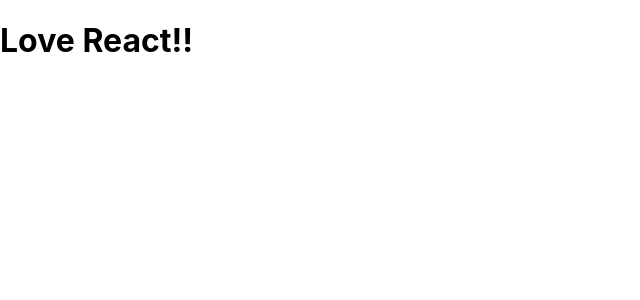
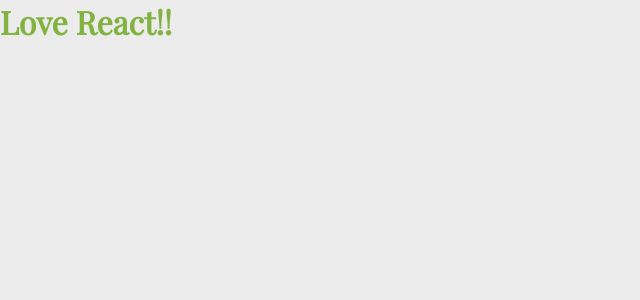
Before and after one commit to KhanDoors/react-image-gallery, a React (Create React App) app: page / in a window 1280 px wide. Shown: the top 300 px of the page, without its empty margins (0-640 px from the left). Built offline with nearby package versions, Linux system fonts and the light colour scheme.

Commit message:
icons fonts sass installed

```diff
--- a/package.json
+++ b/package.json
@@ -3,6 +3,7 @@
   "version": "0.1.0",
   "private": true,
   "dependencies": {
+    "node-sass": "^4.10.0",
     "react": "^16.6.3",
     "react-dom": "^16.6.3",
     "react-scripts": "2.1.1"
--- a/public/index.html
+++ b/public/index.html
@@ -10,7 +10,16 @@
     <meta name="theme-color" content="#000000" />
 
     <link rel="manifest" href="%PUBLIC_URL%/manifest.json" />
-
+    <link
+      href="https://fonts.googleapis.com/css?family=Playfair+Display"
+      rel="stylesheet"
+    />
+    <link
+      rel="stylesheet"
+      href="https://use.fontawesome.com/releases/v5.5.0/css/all.css"
+      integrity="sha384-B4dIYHKNBt8Bc12p+WXckhzcICo0wtJAoU8YZTY5qE0Id1GSseTk6S+L3BlXeVIU"
+      crossorigin="anonymous"
+    />
     <title>React Image Gallery</title>
   </head>
   <body>
--- a/src/App.js
+++ b/src/App.js
@@ -1,6 +1,6 @@
 import React, { Component } from "react";
 
-import "./App.css";
+import "./App.scss";
 
 class App extends Component {
   render() {
--- a/src/index.css
+++ /dev/null
@@ -1,14 +0,0 @@
-body {
-  margin: 0;
-  padding: 0;
-  font-family: -apple-system, BlinkMacSystemFont, "Segoe UI", "Roboto", "Oxygen",
-    "Ubuntu", "Cantarell", "Fira Sans", "Droid Sans", "Helvetica Neue",
-    sans-serif;
-  -webkit-font-smoothing: antialiased;
-  -moz-osx-font-smoothing: grayscale;
-}
-
-code {
-  font-family: source-code-pro, Menlo, Monaco, Consolas, "Courier New",
-    monospace;
-}
--- a/src/index.js
+++ b/src/index.js
@@ -1,6 +1,6 @@
 import React from "react";
 import ReactDOM from "react-dom";
-import "./index.css";
+import "./index.scss";
 import App from "./App";
 import * as serviceWorker from "./serviceWorker";
 
--- /dev/null
+++ b/src/index.scss
@@ -0,0 +1,16 @@
+* {
+  margin: 0;
+  padding: 0;
+  box-sizing: border-box;
+}
+
+$mainBlack: #222;
+$mainGreen: #82b340;
+$mainWhite: #fff;
+$mainGrey: #ececec;
+
+body {
+  background: $mainGrey;
+  color: $mainGreen;
+  font-family: "Playfair Display", serif;
+}
```
Also changed, not shown: src/App.css (deleted), src/App.scss (added), 2 other files (tests, documents, lock files or other folders).
